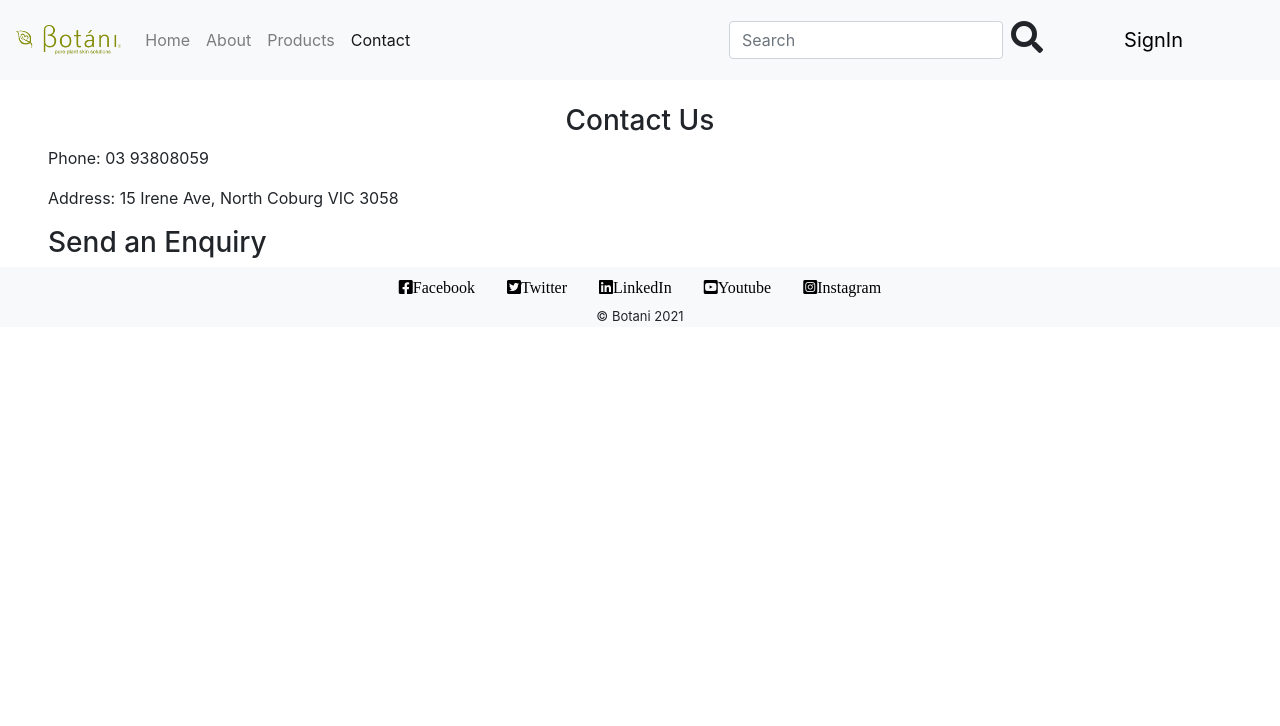
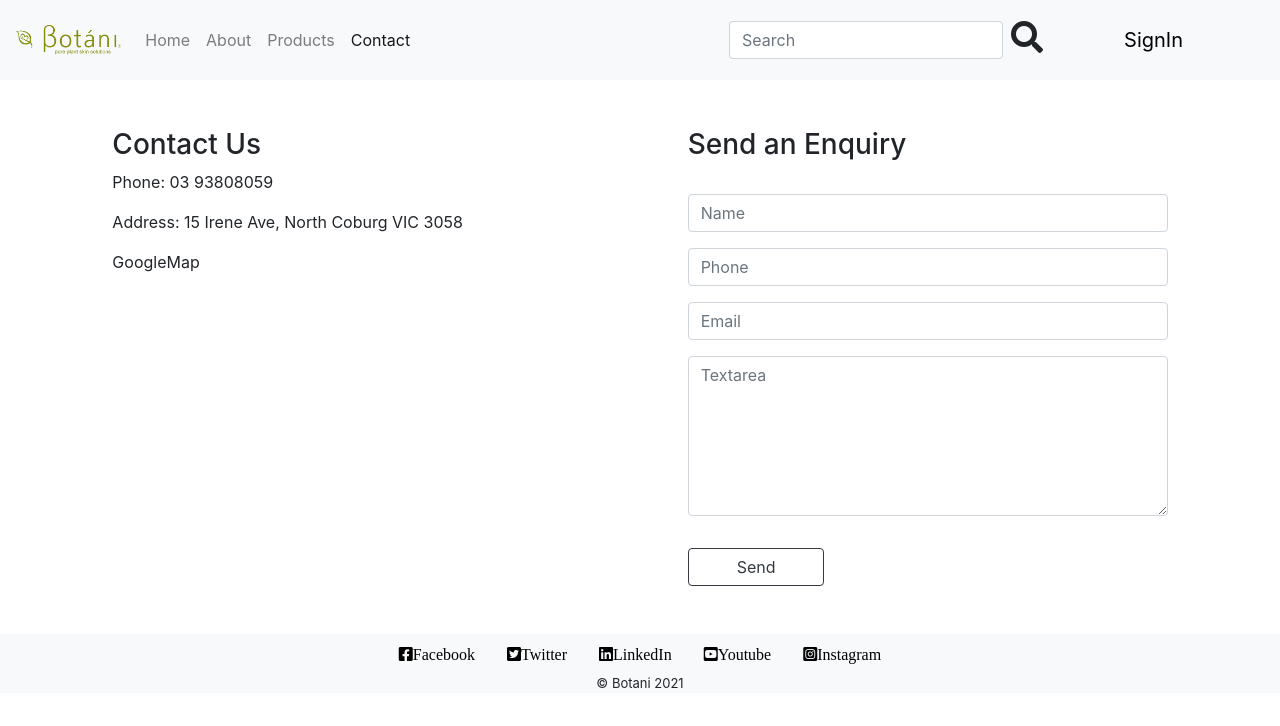
Before and after one commit to happycindy26/Ecommerce-1, a React (Create React App) app: page /botani/contact in a window 1280 px wide. Shown: the top 726 px of the page. Built offline with nearby package versions, Linux system fonts and the light colour scheme; no server answers.

Commit message:
added enquiry form

```diff
--- /dev/null
+++ b/src/components/contact/Contact.css
@@ -0,0 +1,10 @@
+.Contact {
+    display: flex;
+    flex-wrap: wrap;
+    justify-content: space-around;
+}
+
+.form textarea {
+    height: 10rem;
+    width: 30rem;
+}
--- a/src/components/contact/Contact.js
+++ b/src/components/contact/Contact.js
@@ -1,26 +1,44 @@
-import React, {Component} from 'react';
+import React from 'react';
+//import GoogleMap from '../googlemap/GoogleMap';
+import './Contact.css';
 
-class Contact extends Component {
-    render() {
+const Contact = ({}) => {
         return (
-            <div className="mx-5">
-                <h3 className="text-center mt-4">Contact Us</h3>
+            <div className="Contact my-5">
                 <div >
-
+                    <h3>Contact Us</h3>
                     <p>Phone: 03 93808059</p>
                     <p>Address: 15 Irene Ave, North Coburg VIC 3058</p>
+                    <div>
+                    GoogleMap
 
+                    </div>
                 </div>
 
                 <div>
                     <h3>Send an Enquiry</h3>
-                    <form>
+                    <form className="form">
 
+                        <label></label>
+                        <div class="mb-3">
+                            <input type="name" class="form-control" id="exampleFormControlInput1" placeholder="Name" />
+                        </div>
+                        <div class="mb-3">
+                            <input type="email" class="form-control" id="exampleFormControlInput1" placeholder="Phone" />
+                        </div>
+                        <div class="mb-3">
+                            <input type="email" class="form-control" id="exampleFormControlInput1" placeholder="Email" />
+                        </div>
+                        <div className="mb-3 textarea">
+                            <textarea class="form-control" id="exampleFormControlTextarea1" rows="10" cols="20" placeholder="Textarea"></textarea>
+                        </div>
+                        <button type="submit" className="btn btn-outline-dark px-5 mt-3" >Send</button>
                     </form>
                 </div>
             </div>
+
         )
     }
-}
+
 
 export default Contact;
--- /dev/null
+++ b/src/components/googlemap/GoogleMap.js
@@ -0,0 +1,36 @@
+import React, {Component} from 'react';
+import GoogleMapReact from './GoogleMapReact';
+
+
+const AnyReactComponent = ({ text }) => <div>{text}</div>;
+
+class GoogleMap extends Component {
+    static defaultProps = {
+      center: {
+        lat: 59.95,
+        lng: 30.33
+      },
+      zoom: 11
+    };
+
+    render() {
+      return (
+        // Important! Always set the container height explicitly
+        <div style={{ height: '100vh', width: '100%' }}>
+          <GoogleMapReact
+           // bootstrapURLKeys={{ key: '/* YOUR KEY HERE */' }}
+            defaultCenter={this.props.center}
+            defaultZoom={this.props.zoom}
+          >
+            <AnyReactComponent
+              lat={59.955413}
+              lng={30.337844}
+              text="My Marker"
+            />
+          </GoogleMapReact>
+        </div>
+      );
+    }
+  }
+
+  export default GoogleMap;
```
Also changed, not shown: src/index.css (line endings or trailing spaces), 1 other file (tests, documents, lock files or other folders).
